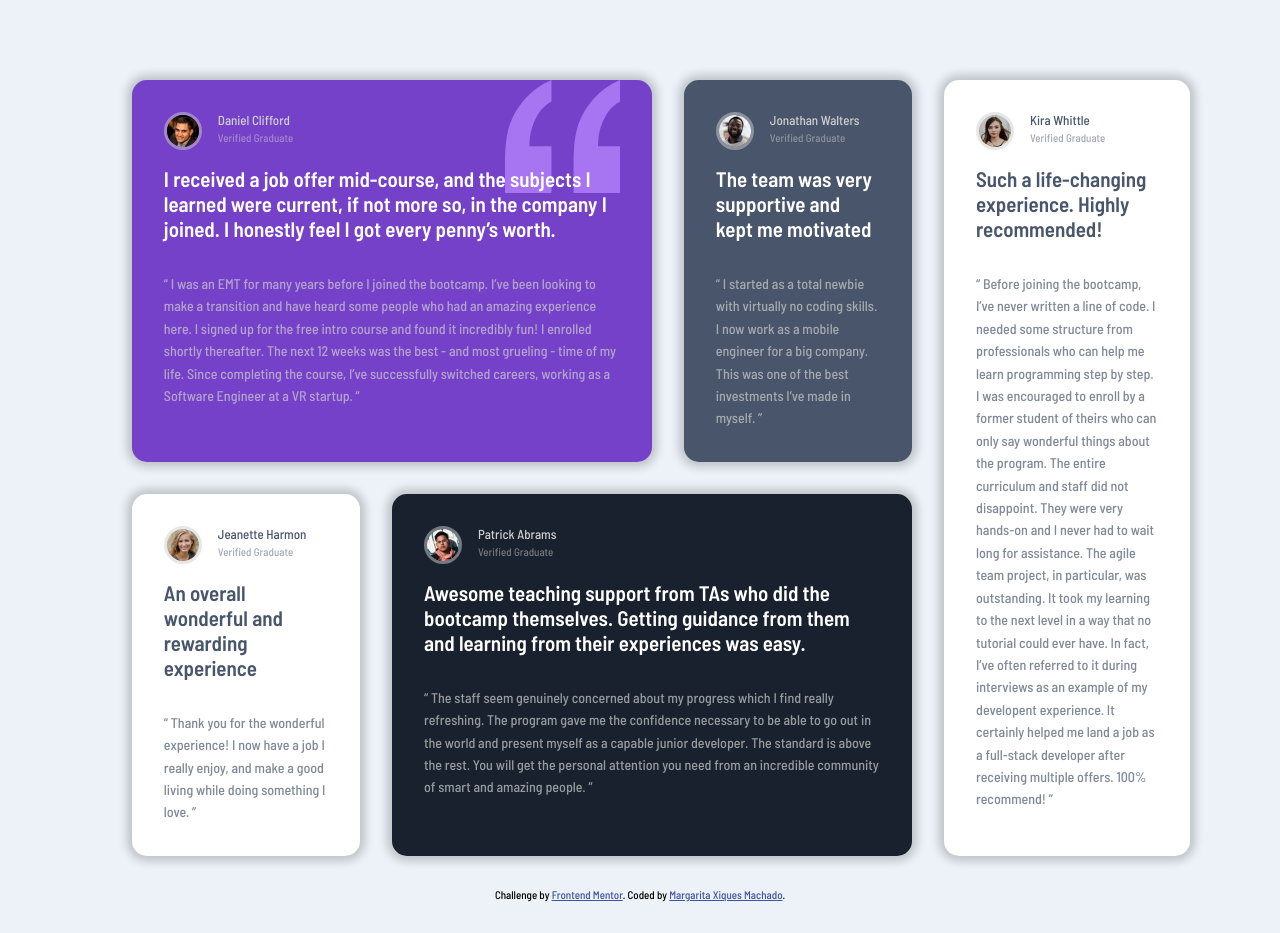
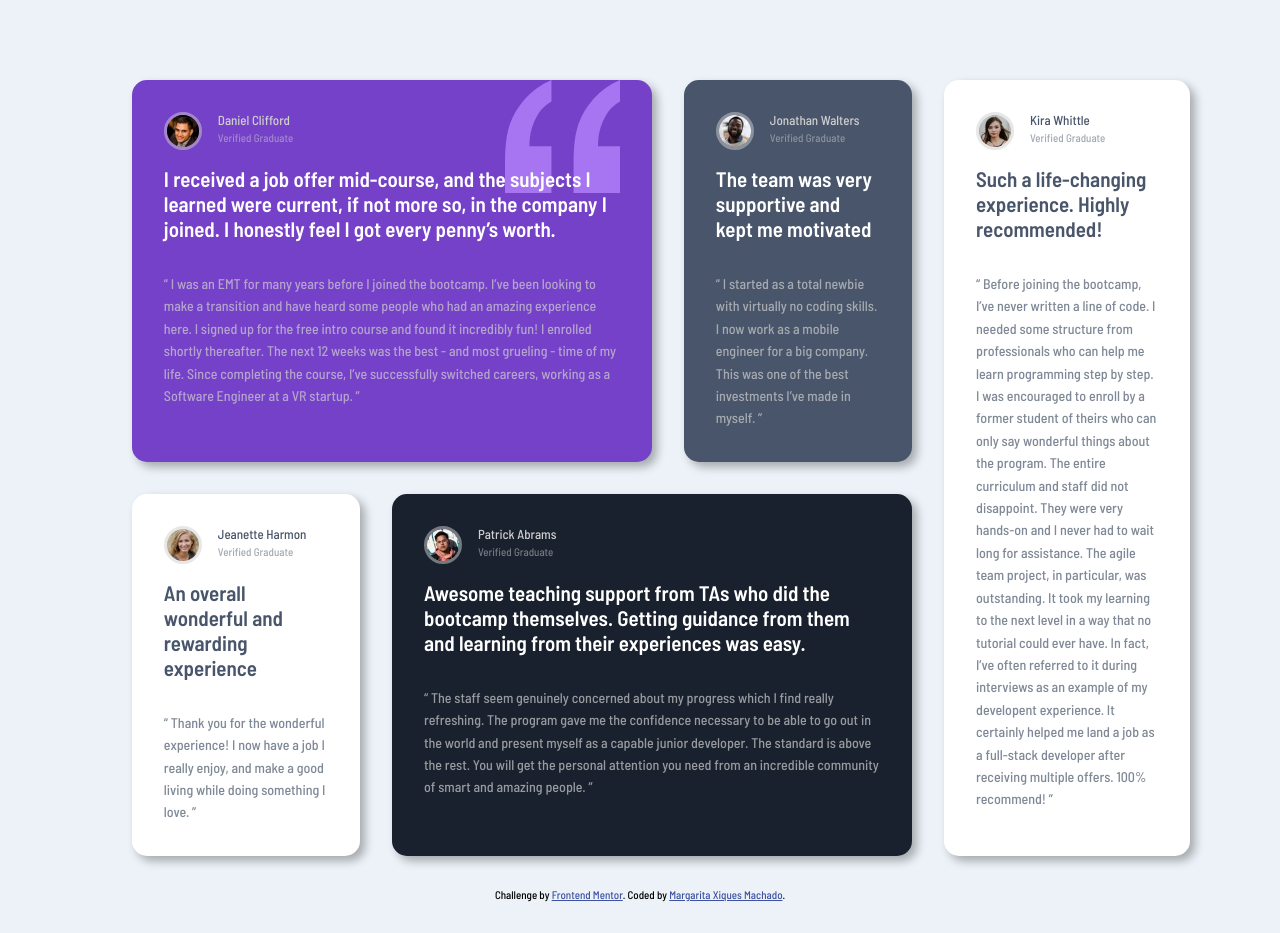
Before and after one commit to margixiques/Actividad-HTML---CSS, a plain HTML site: page index.html in a window 1280 px wide. Drawn offline with Linux system fonts and the light colour scheme.

Commit message:
Added box shadow to the cards

```diff
--- a/style.css
+++ b/style.css
@@ -60,7 +60,7 @@ body {
    border-radius: 15px;
    padding: 2rem;
    width: 80%;
-   box-shadow: 0px 0px 10px 5px rgba(0, 0, 0, 0.2);
+   box-shadow: 5px 5px 10px rgba(0, 0, 0, 0.3);
 }
 
 .card--quotation {
```
